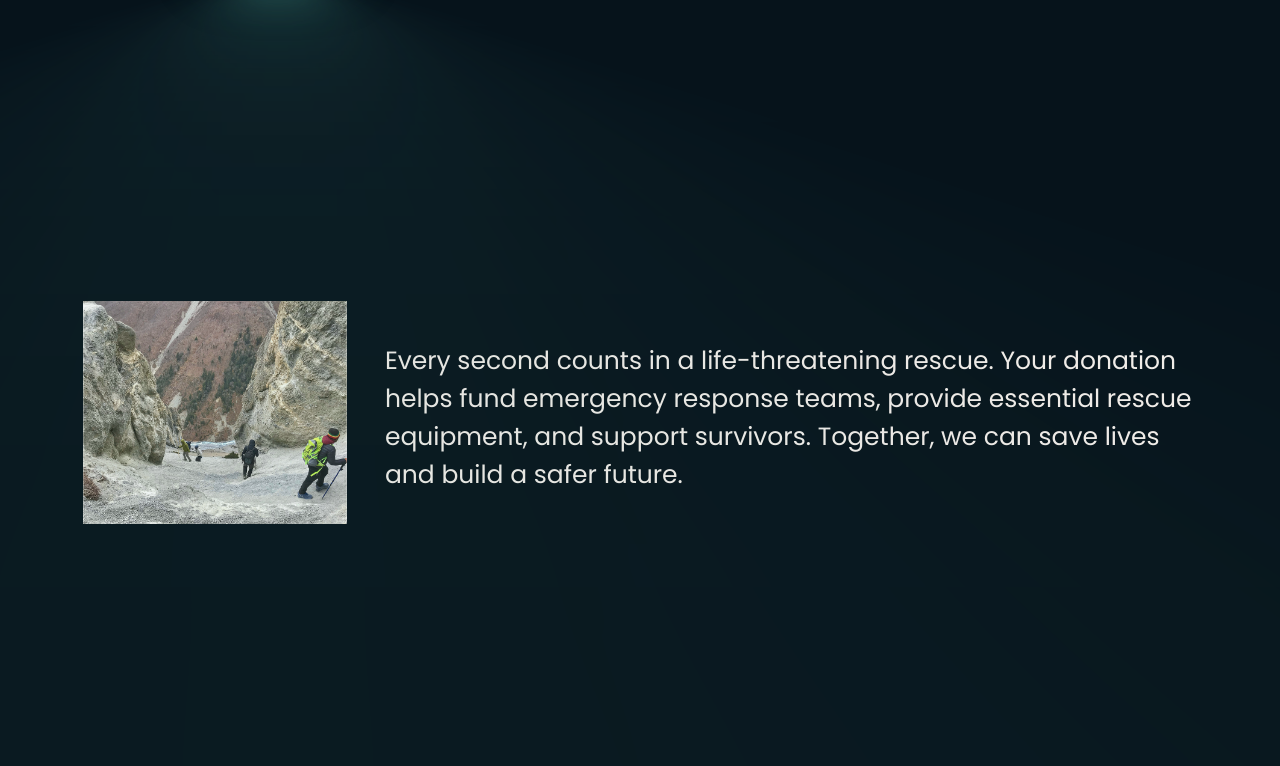
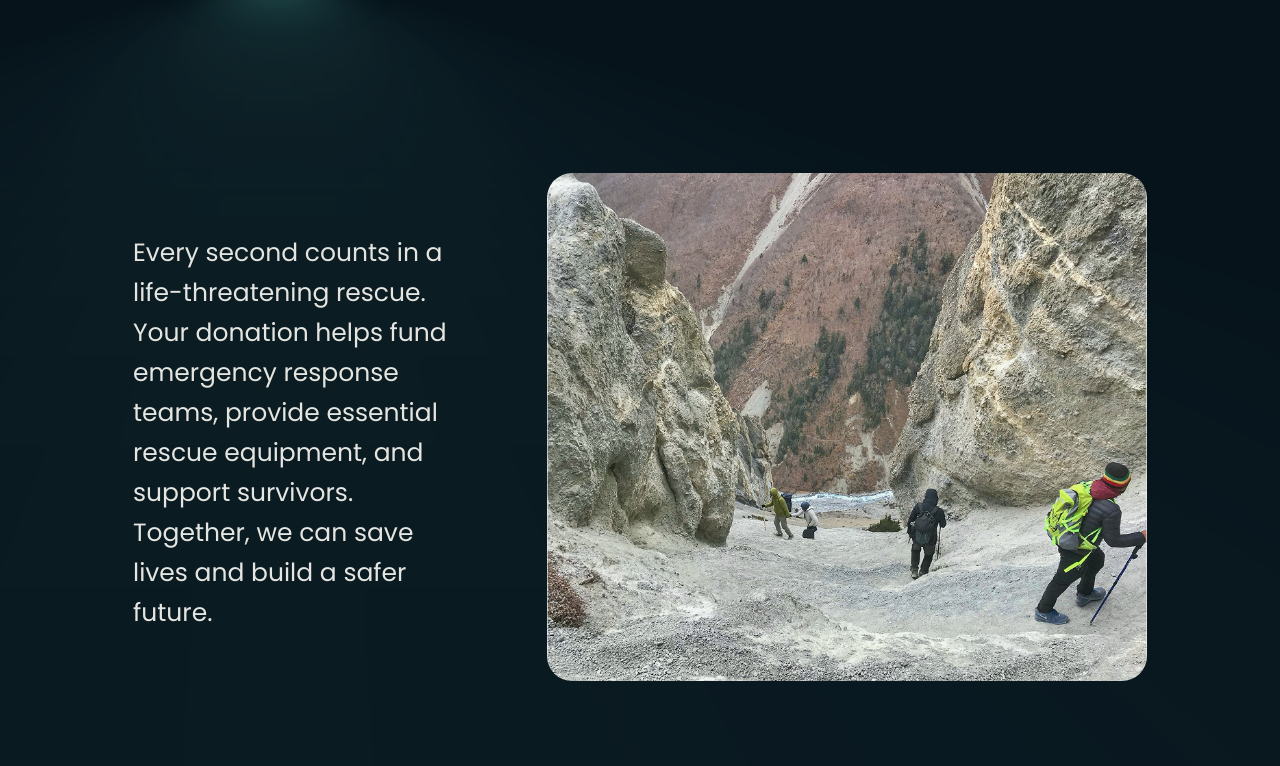
Before and after one commit to jamyijie/frostguard-kalmont, a plain HTML site: page get-involved.html in a window 1280 px wide. Shown: the part 834-1600 px from the top of the page. Drawn offline with Linux system fonts and the light colour scheme.

Commit message:
change involve

```diff
--- a/css/main.css
+++ b/css/main.css
@@ -591,20 +591,21 @@ header ul li ul li {
 }
 
 .text-with-image-section {
-  border: 10px solid yellowgreen;
+  border: 10px;
   width: 100%;
   padding: 1rem;
   display: flex;
   flex-direction: row;
 }
 .text-block {
-  border: 10px solid salmon;
+  border: 10px ;
   width: 100%;
   padding: 1rem;
+  margin-top: 8rem;
 }
 
 .image-container {
-  border: 10px solid hotpink;
+  border: 10px ;
   width: 100%;
   padding: 1rem;
 }
@@ -1156,3 +1157,29 @@ header ul li ul li {
   border-top: 1px solid rgba(255, 255, 255, 0.1);
   width: cover;
 }
+/*image*/
+.text-content {
+  flex: 1;
+  color: white;
+  font-size: 1.2rem;
+  line-height: 1.6;
+  max-width: 50%;
+}
+
+.image-content img {
+  max-width: 600px;
+  width: 100%;
+  border-radius: 1rem;
+  object-fit: cover;
+}
+.two-grid-columns {
+  height: auto;
+  padding: 3rem 5rem;
+
+  display: flex;
+  flex-direction: row;
+  justify-content: space-between;
+  align-items: center;
+  gap: 3rem;
+  margin-bottom: 5rem;
+}
--- a/get-involved.html
+++ b/get-involved.html
@@ -81,22 +81,22 @@
       </div>
     </section>
     <main class="main-grid">
-      <section class="two-grid-column">
-        <div>
+      <section class="two-grid-columns">
+        <div class="text-content">
+          <p>
+            Every second counts in a life-threatening rescue. Your donation
+            helps fund emergency response teams, provide essential rescue
+            equipment, and support survivors. Together, we can save lives and
+            build a safer future.
+          </p>
+        </div>
+        <div class="image-content">
           <img
             src="img/involve-1.jpg"
             alt="picture about climbing on mountain"
             width="876"
             height="742"
           />
-        </div>
-        <div>
-          <p>
-            Every second counts in a life-threatening rescue. Your donation
-            helps fund emergency response teams, provide essential rescue
-            equipment, and support survivors. Together, we can save lives and
-            build a safer future.
-          </p>
         </div>
       </section>
       <section class="three-grid-column">
@@ -134,8 +134,12 @@
           <p><strong>$100</strong> – Funds essential rescue equipment</p>
         </div>
       </section>
-      <section class="two-grid-column">
-        <div>
+      <br>
+      <br>
+      <br>
+      <br>
+      <section class="two-grid-columns">
+        <div class="image-content">
           <img
             src="img/involve-2.jpg"
             alt="picture about people climbing the moutain in winter"
@@ -143,7 +147,7 @@
             height="542"
           />
         </div>
-        <div>
+        <div class="text-content">
           <p>
             "Thanks to donors like you, we’ve successfully rescued over 100
             individuals from life-threatening situations in the past year. Your
@@ -154,7 +158,7 @@
       <section class="middle-align-section">
         <h2>Other Ways to Help</h2>
         <section class="three-grid-column">
-          <div>
+          <div class="image-content">
             <img
               src="img/involve-other-ways-1.jpg"
               alt="volunteer girl"
@@ -162,7 +166,7 @@
               height="561"
             />
           </div>
-          <div>
+          <div class="image-content">
             <img
               src="img/involve-other-ways-2.jpg"
               alt="fundraise for rescue mission"
@@ -170,7 +174,7 @@
               height="561"
             />
           </div>
-          <div>
+          <div class="image-content">
             <img
               src="img/involve-other-ways-3.jpg"
               alt="share our mission"
```
